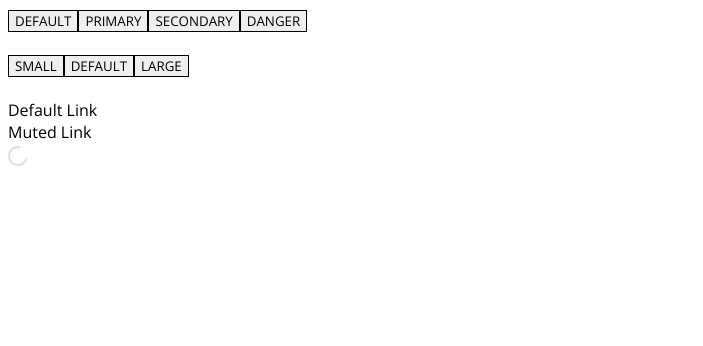
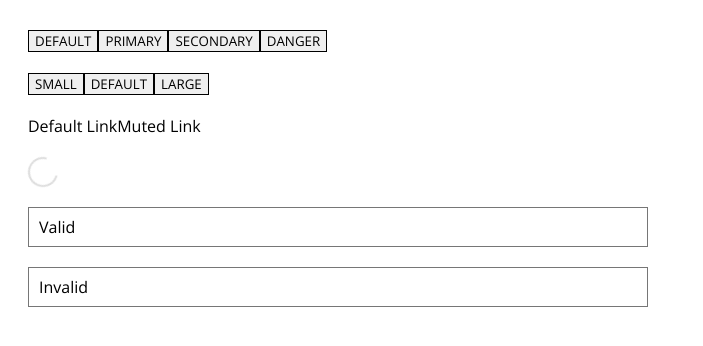
Before and after one commit to thegrinder/basic-styled-uikit, a React app: page / in a window 1280 px wide. Shown: the top 346 px of the page, without its empty margins (0-703 px from the left). Built offline with nearby package versions, Linux system fonts and the light colour scheme; what helpers would draw is missing.

Commit message:
Create Input component

```diff
--- a/app/App.js
+++ b/app/App.js
@@ -4,32 +4,38 @@ import { ThemeProvider } from 'styled-components';
 import Button from 'components/Button/Button';
 import Link from 'components/Link/Link';
 import Spinner from 'components/Spinner/Spinner';
+import Input from 'components/Input/Input';
 import theme from './theme/theme';
 
 class App extends Component {
   render() {
     return (
       <ThemeProvider theme={theme}>
-        <div>
-          <div>
+        <div style={{ padding: '20px' }}>
+          <div style={{ marginBottom: '20px' }}>
             <Button btnType="default">Default</Button>
             <Button btnType="primary">Primary</Button>
             <Button btnType="secondary">Secondary</Button>
             <Button btnType="danger">Danger</Button>
           </div>
-          <br />
-          <div>
+          <div style={{ marginBottom: '20px' }}>
             <Button btnType="default" btnSize="small">Small</Button>
             <Button btnType="primary" btnSize="default">Default</Button>
             <Button btnType="secondary" btnSize="large">Large</Button>
           </div>
-          <br />
-          <div>
+          <div style={{ marginBottom: '20px' }}>
             <Link linkType="default">Default Link</Link>
-            <br />
             <Link linkType="muted">Muted Link</Link>
           </div>
-          <Spinner color="#ddd"/>
+          <div style={{ marginBottom: '20px' }}>
+            <Spinner color="#ddd" size={30} />
+          </div>
+          <div style={{ width: '50%', marginBottom: '20px' }}>
+            <Input isValid={true} value="Valid"/>
+          </div>
+          <div style={{ width: '50%', marginBottom: '20px' }}>
+            <Input isValid={false} value="Invalid"/>
+          </div>
         </div>
       </ThemeProvider>
     );
--- /dev/null
+++ b/app/components/Input/Input.js
@@ -0,0 +1,39 @@
+import styled from 'styled-components';
+import { bool } from 'prop-types';
+import { getInputTypeStyle } from 'helpers/form-styles';
+
+const Input = styled.input`
+  vertical-align: middle;
+  display: inline-block;
+  max-width: 100%;
+  width: 100%;
+  padding: 0 10px;
+  transition: .2s ease-in-out;
+  transition-property: color,background-color,border-color;
+  -webkit-appearance: none;
+  overflow: visible;
+  box-sizing: border-box;
+  margin: 0;
+  border-radius: 0;
+  touch-action: manipulation;
+  border-width: 1px;
+  border-style: solid;
+  background: #fff;
+  height: 40px;
+  ${getInputTypeStyle('regular')}
+  &:focus {
+    ${getInputTypeStyle('focus')}
+    outline: none;
+    background-color: #fff;
+  }
+`;
+
+Input.propTypes = {
+  isValid: bool.isRequired,
+};
+
+Input.defaultProps = {
+  isValid: true,
+};
+
+export default Input;
--- a/app/global-styles.js
+++ b/app/global-styles.js
@@ -18,4 +18,9 @@ injectGlobal`
   a {
     font-weight: 300;
   }
+  input {
+    font-family: 'Open Sans', sans-serif;
+    font-size: 16px;
+    font-weight: 300;
+  }
 `;
--- /dev/null
+++ b/app/helpers/form-styles.js
@@ -0,0 +1,15 @@
+import { css } from 'styled-components';
+
+const getInputTypes = props => props.theme.uiKit.form.inputTypes;
+const getInputType = (props, formState) => (
+  props.isValid
+    ? getInputTypes(props).valid[formState]
+    : getInputTypes(props).invalid
+);
+
+export const getInputTypeStyle = formState => (
+  css`
+    border-color: ${props => getInputType(props, formState).borderColor};
+    color: ${props => getInputType(props, formState).color};
+  `
+);
--- /dev/null
+++ b/app/theme/form-theme.js
@@ -0,0 +1,20 @@
+const formTheme = {
+  inputTypes: {
+    valid: {
+      regular: {
+        borderColor: '#e5e5e5',
+        color: '#666',
+      },
+      focus: {
+        borderColor: '#1e87f0',
+        color: '#666',
+      },
+    },
+    invalid: {
+      color: '#f0506e',
+      borderColor: '#f0506e',
+    },
+  },
+};
+
+export default formTheme;
--- a/app/theme/theme.js
+++ b/app/theme/theme.js
@@ -1,10 +1,12 @@
 import buttonTheme from './button-theme';
 import linkTheme from './link-theme';
+import formTheme from './form-theme';
 
 const theme = {
   uiKit: {
     button: buttonTheme,
     link: linkTheme,
+    form: formTheme,
   },
 };
 
```
